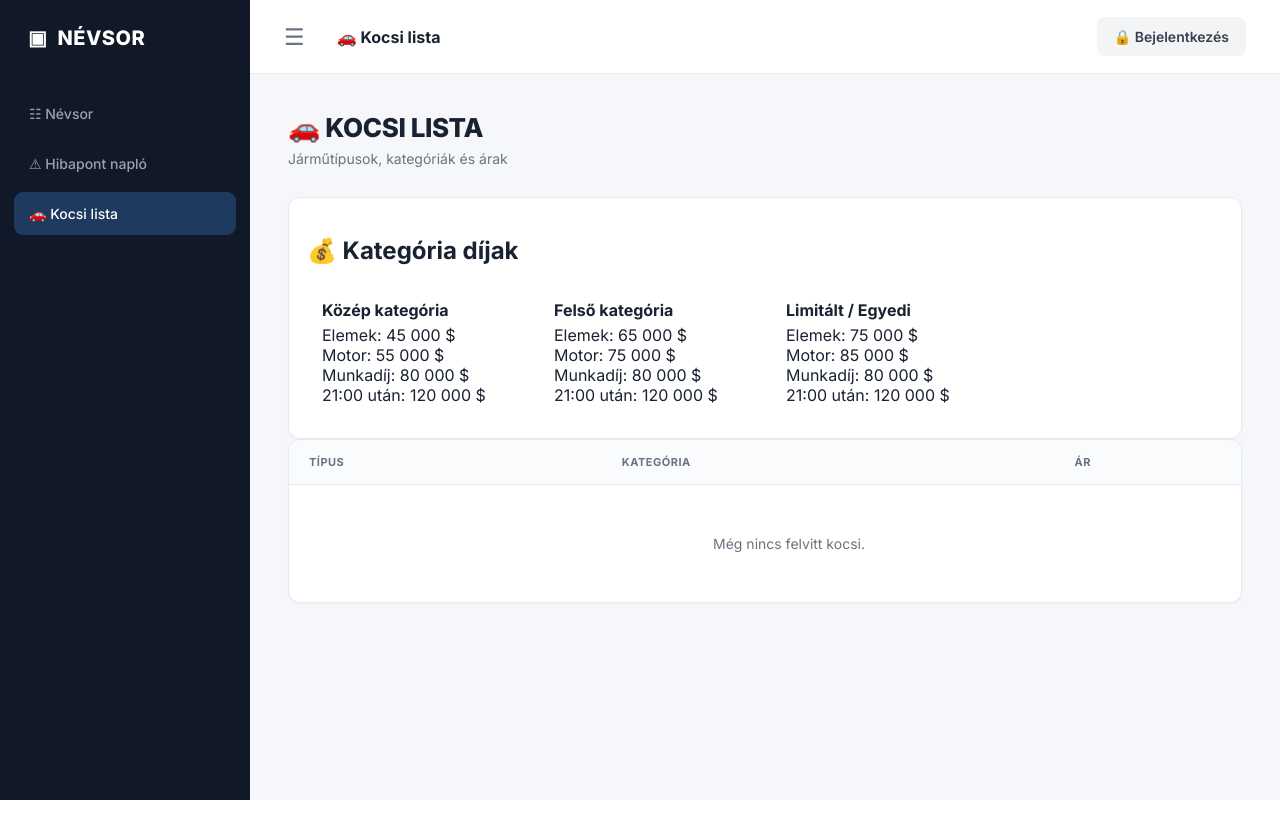
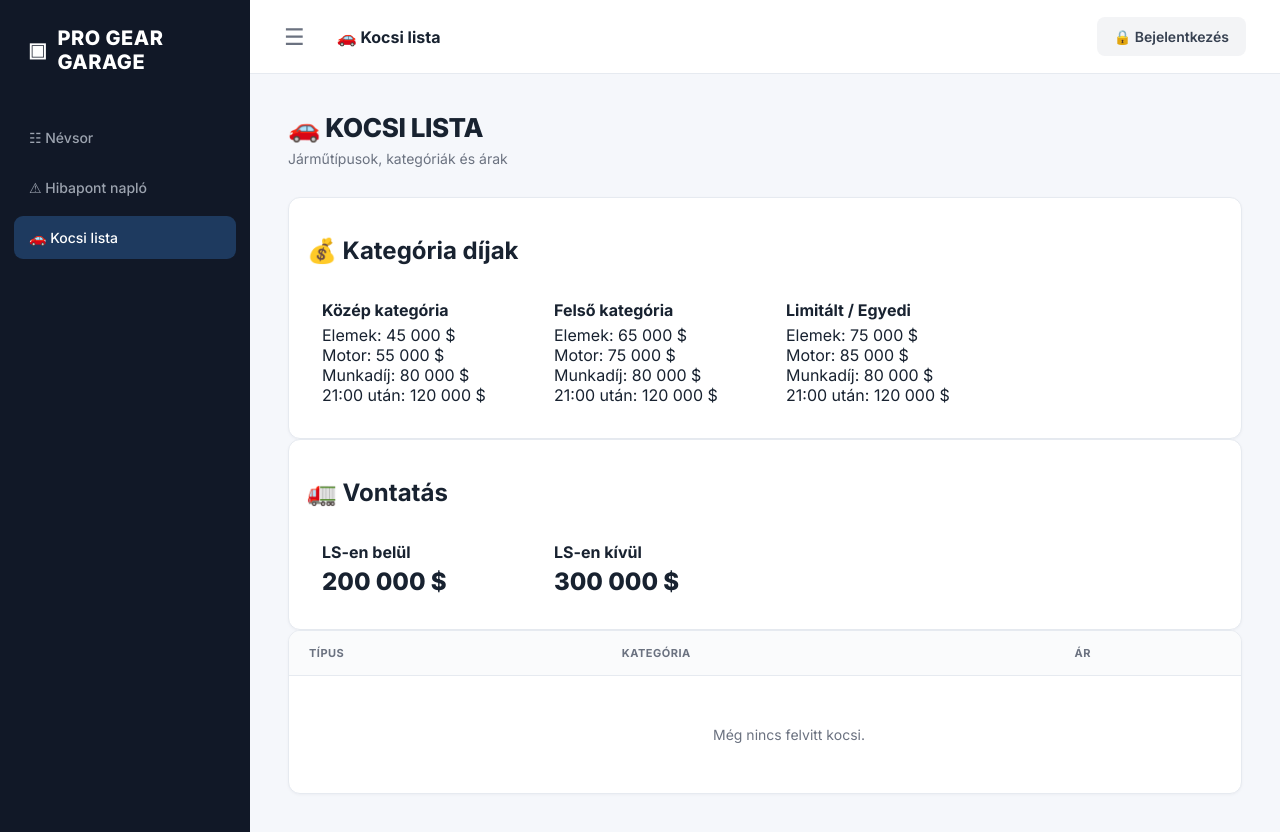
Before and after one commit to kismok/nevsor-weboldal, a Flask app: page /cars in a window 1280 px wide. Before the commit the page ends 800 px from the top, so only its background shows below. Run offline with Flask 3, Linux system fonts and the light colour scheme; data that the repository does not hold is empty.

Commit message:
Update cars.html

```diff
--- a/templates/cars.html
+++ b/templates/cars.html
@@ -88,7 +88,7 @@
     <aside class="sidebar">
 
         <div class="brand">
-            ▣ <span>NÉVSOR</span>
+            ▣ <span>PRO GEAR GARAGE</span>
         </div>
 
         <nav>
@@ -313,6 +313,52 @@
 
                             <div>
                                 21:00 után: 120 000 $
+                            </div>
+
+                        </div>
+
+                    </div>
+
+                </div>
+
+            </div>
+
+
+            <!-- =====================================================
+                 VONTATÁS
+            ====================================================== -->
+
+            <div class="card">
+
+                <div style="padding: 18px;">
+
+                    <h2>
+                        🚛 Vontatás
+                    </h2>
+
+                    <div class="car-services">
+
+                        <div class="car-service">
+
+                            <b>
+                                LS-en belül
+                            </b>
+
+                            <div style="font-size: 24px; font-weight: 900;">
+                                200 000 $
+                            </div>
+
+                        </div>
+
+
+                        <div class="car-service">
+
+                            <b>
+                                LS-en kívül
+                            </b>
+
+                            <div style="font-size: 24px; font-weight: 900;">
+                                300 000 $
                             </div>
 
                         </div>
```
